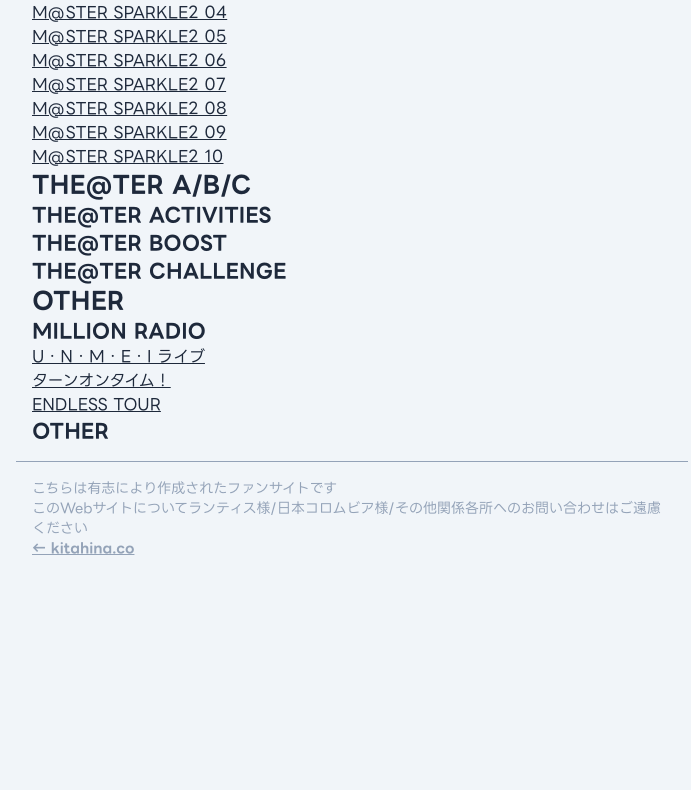
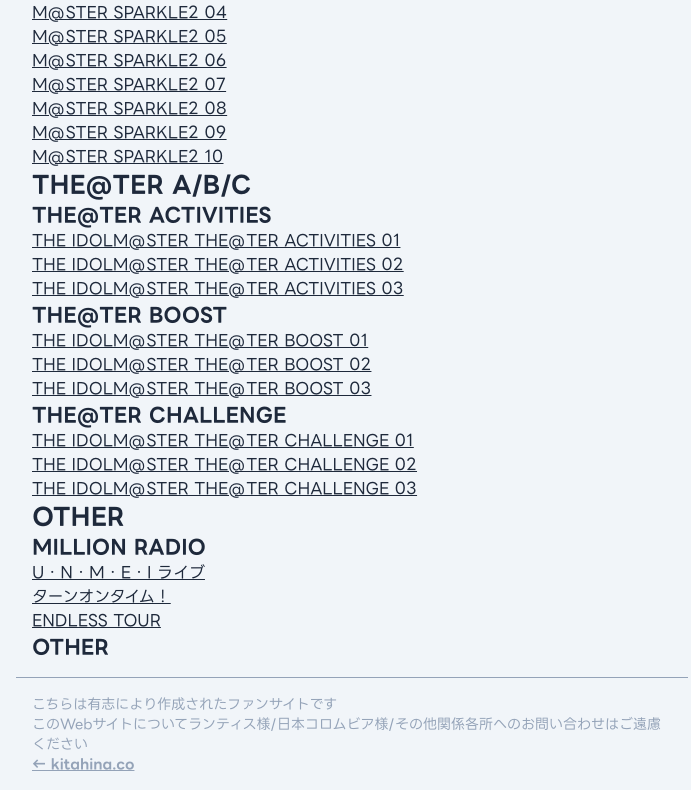
Before and after one commit to lonsagisawa/stream.kitahina.co, a Next.js app: page /millionlive in a window 1280 px wide. Shown: the part 2303-3093 px from the top of the page, without its empty margins (288-979 px from the left). Before the commit the page ends 2877 px from the top, so only its background shows below. Built offline with nearby package versions, Linux system fonts and the light colour scheme.

Commit message:
ML: TA, TB, TC

```diff
--- a/pages/millionlive.tsx
+++ b/pages/millionlive.tsx
@@ -647,8 +647,86 @@
 
       <h1 className="text-2xl font-bold">THE@TER A/B/C</h1>
       <h2 className="text-xl font-bold">THE@TER ACTIVITIES</h2>
+      <ul>
+        <li>
+          <Link
+            href="/album/lacm-14531"
+            className="underline hover:text-yellow-500 transition"
+          >
+            THE IDOLM@STER THE@TER ACTIVITIES 01
+          </Link>
+        </li>
+        <li>
+          <Link
+            href="/album/lacm-14532"
+            className="underline hover:text-yellow-500 transition"
+          >
+            THE IDOLM@STER THE@TER ACTIVITIES 02
+          </Link>
+        </li>
+        <li>
+          <Link
+            href="/album/lacm-14533"
+            className="underline hover:text-yellow-500 transition"
+          >
+            THE IDOLM@STER THE@TER ACTIVITIES 03
+          </Link>
+        </li>
+      </ul>
       <h2 className="text-xl font-bold">THE@TER BOOST</h2>
+      <ul>
+        <li>
+          <Link
+            href="/album/lacm-14811"
+            className="underline hover:text-yellow-500 transition"
+          >
+            THE IDOLM@STER THE@TER BOOST 01
+          </Link>
+        </li>
+        <li>
+          <Link
+            href="/album/lacm-14812"
+            className="underline hover:text-yellow-500 transition"
+          >
+            THE IDOLM@STER THE@TER BOOST 02
+          </Link>
+        </li>
+        <li>
+          <Link
+            href="/album/lacm-14813"
+            className="underline hover:text-yellow-500 transition"
+          >
+            THE IDOLM@STER THE@TER BOOST 03
+          </Link>
+        </li>
+      </ul>
       <h2 className="text-xl font-bold">THE@TER CHALLENGE</h2>
+      <ul>
+        <li>
+          <Link
+            href="/album/lacm-14947"
+            className="underline hover:text-yellow-500 transition"
+          >
+            THE IDOLM@STER THE@TER CHALLENGE 01
+          </Link>
+        </li>
+        <li>
+          <Link
+            href="/album/lacm-14948"
+            className="underline hover:text-yellow-500 transition"
+          >
+            THE IDOLM@STER THE@TER CHALLENGE 02
+          </Link>
+        </li>
+        <li>
+          <Link
+            href="/album/lacm-14949"
+            className="underline hover:text-yellow-500 transition"
+          >
+            THE IDOLM@STER THE@TER CHALLENGE 03
+          </Link>
+        </li>
+      </ul>
 
       <h1 className="text-2xl font-bold">OTHER</h1>
       <h2 className="text-xl font-bold">MILLION RADIO</h2>
```
